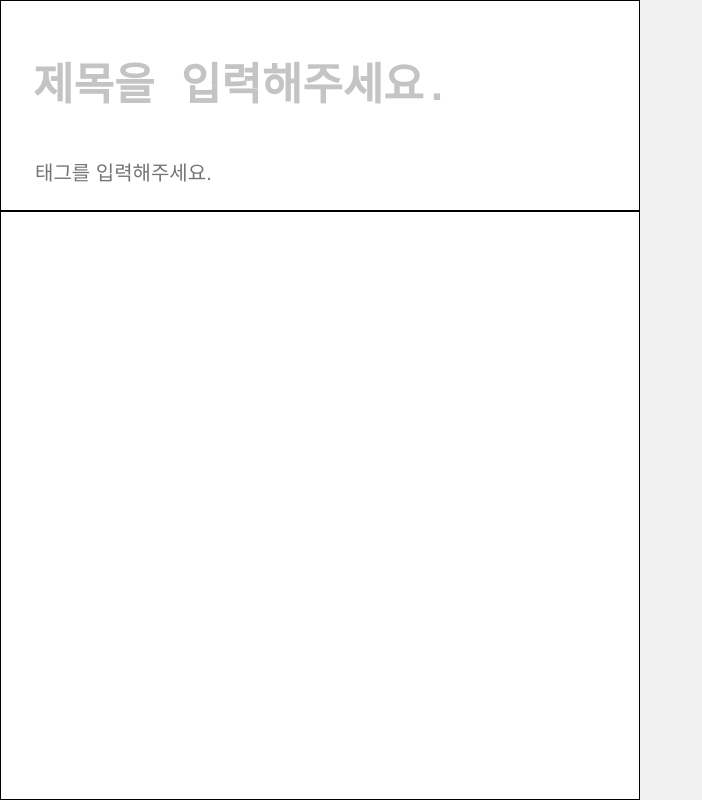
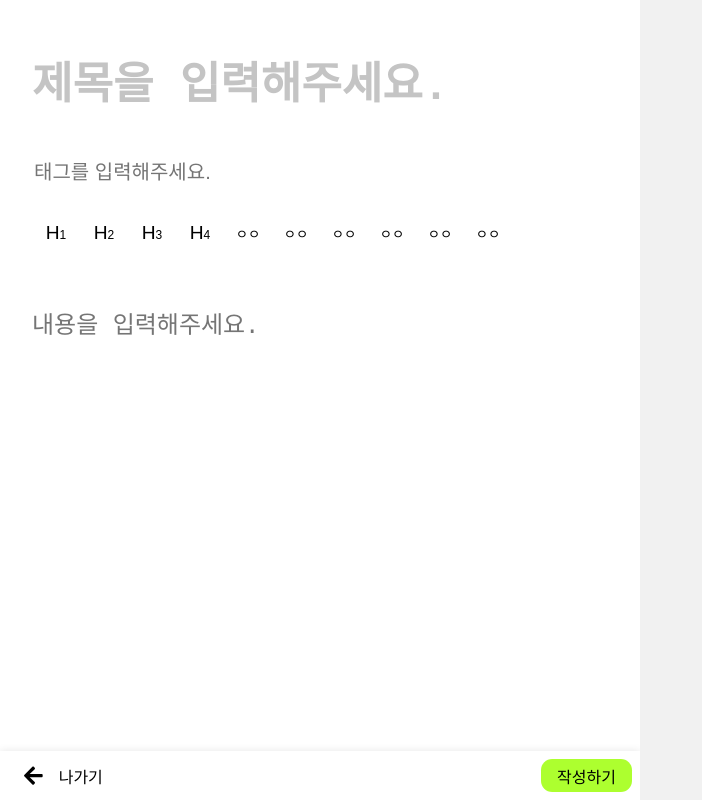
Before and after one commit to dlgusgh4608/blog, a React (Create React App) app: page /write in a window 1280 px wide. Shown: the whole page, without its empty margins (0-702 px from the left). Built offline with nearby package versions, Linux system fonts and the light colour scheme.

Commit message:
fix(front): Write and add:ToolBar

```diff
--- /dev/null
+++ b/src/components/write/ToolBar.js
@@ -0,0 +1,58 @@
+import React from 'react';
+import styled from 'styled-components';
+
+const Container = styled.div`
+  display: flex;
+  padding: 0 2rem;
+  flex-wrap: wrap;
+  margin-bottom: 1rem;
+`;
+
+const ToolWrapper = styled.button`
+  display: flex;
+  width: 3rem;
+  height: 3rem;
+  align-items: center;
+  justify-content: center;
+  background: none;
+  padding: 0px;
+  border: none;
+  outline: none;
+  cursor: pointer;
+
+  :hover {
+    background-color: gray;
+  }
+`;
+
+const HTag = styled.div`
+  font-size: 1.2rem;
+
+  span {
+    font-size: 0.75rem;
+  }
+`;
+
+const ToolBar = ({ onClickHTag }) => {
+  const HTagList = [1, 2, 3, 4];
+
+  return (
+    <Container>
+      {HTagList.map((v, i) => (
+        <ToolWrapper key={i} value={v} onClick={onClickHTag}>
+          <HTag>
+            H<span>{v}</span>
+          </HTag>
+        </ToolWrapper>
+      ))}
+      <ToolWrapper>ㅇㅇ</ToolWrapper>
+      <ToolWrapper>ㅇㅇ</ToolWrapper>
+      <ToolWrapper>ㅇㅇ</ToolWrapper>
+      <ToolWrapper>ㅇㅇ</ToolWrapper>
+      <ToolWrapper>ㅇㅇ</ToolWrapper>
+      <ToolWrapper>ㅇㅇ</ToolWrapper>
+    </Container>
+  );
+};
+
+export default ToolBar;
--- a/src/components/write/Write.js
+++ b/src/components/write/Write.js
@@ -1,7 +1,11 @@
 import React, { useCallback, useState } from 'react';
 import styled from 'styled-components';
+import { Link } from 'react-router-dom';
 import TextArea from 'react-textarea-autosize';
 import useInput from '../../hooks/useInput';
+import ToolBar from './ToolBar';
+import { FontAwesomeIcon } from '@fortawesome/react-fontawesome';
+import { faArrowLeft } from '@fortawesome/free-solid-svg-icons';
 
 const Container = styled.div`
   display: flex;
@@ -10,7 +14,6 @@ const Container = styled.div`
 `;
 
 const Header = styled.div`
-  border: 1px solid black;
   display: flex;
   flex-direction: column;
   padding: 3rem 2rem 0 2rem;
@@ -58,12 +61,49 @@ const TagInput = styled.input`
   font-size: 1.25rem;
 `;
 
+const ContentWrapper = styled.div`
+  display: flex;
+  height: 100%;
+  flex-direction: column;
+`;
+
 const Content = styled.textarea`
-  overflow-y: hidden;
+  overflow-y: auto;
   outline: none;
-  border: 1px black solid;
+  border: none;
   resize: none;
   height: 100%;
+  padding: 2rem;
+  font-size: 1.5rem;
+`;
+
+const BtnWrapper = styled.div`
+  display: flex;
+  justify-content: space-between;
+  height: 3rem;
+  padding: 0.5rem;
+  box-shadow: rgba(0, 0, 0, 0.1) 0px 0px 8px;
+`;
+
+const ExitBtnWrapper = styled(Link)`
+  display: flex;
+  align-items: center;
+  padding: 0 1rem;
+  cursor: pointer;
+  color: black;
+`;
+
+const ExitSvg = styled(FontAwesomeIcon)`
+  margin-right: 1rem;
+`;
+
+const WriteBtn = styled.button`
+  border: none;
+  border-radius: 0.7rem;
+  background-color: greenyellow;
+  padding: 0 1rem;
+  font-size: 1rem;
+  cursor: pointer;
 `;
 
 const Write = ({ text, onChangeText }) => {
@@ -104,6 +144,11 @@ const Write = ({ text, onChangeText }) => {
     [data],
   );
 
+  const onClickHTag = useCallback((e) => {
+    const value = e.target.value;
+    console.log(value);
+  }, []);
+
   return (
     <Container>
       <Header>
@@ -115,7 +160,17 @@ const Write = ({ text, onChangeText }) => {
           <TagInput placeholder="태그를 입력해주세요." value={tag} onChange={onChangeTag} onKeyDown={onKeyDownTag} />
         </TagWrapper>
       </Header>
-      <Content value={text} onChange={onChangeText}></Content>
+      <ContentWrapper>
+        <ToolBar onClickHTag={onClickHTag} />
+        <Content value={text} onChange={onChangeText} placeholder="내용을 입력해주세요."></Content>
+      </ContentWrapper>
+      <BtnWrapper>
+        <ExitBtnWrapper to={'/'}>
+          <ExitSvg size="lg" icon={faArrowLeft} />
+          나가기
+        </ExitBtnWrapper>
+        <WriteBtn>작성하기</WriteBtn>
+      </BtnWrapper>
     </Container>
   );
 };
```
